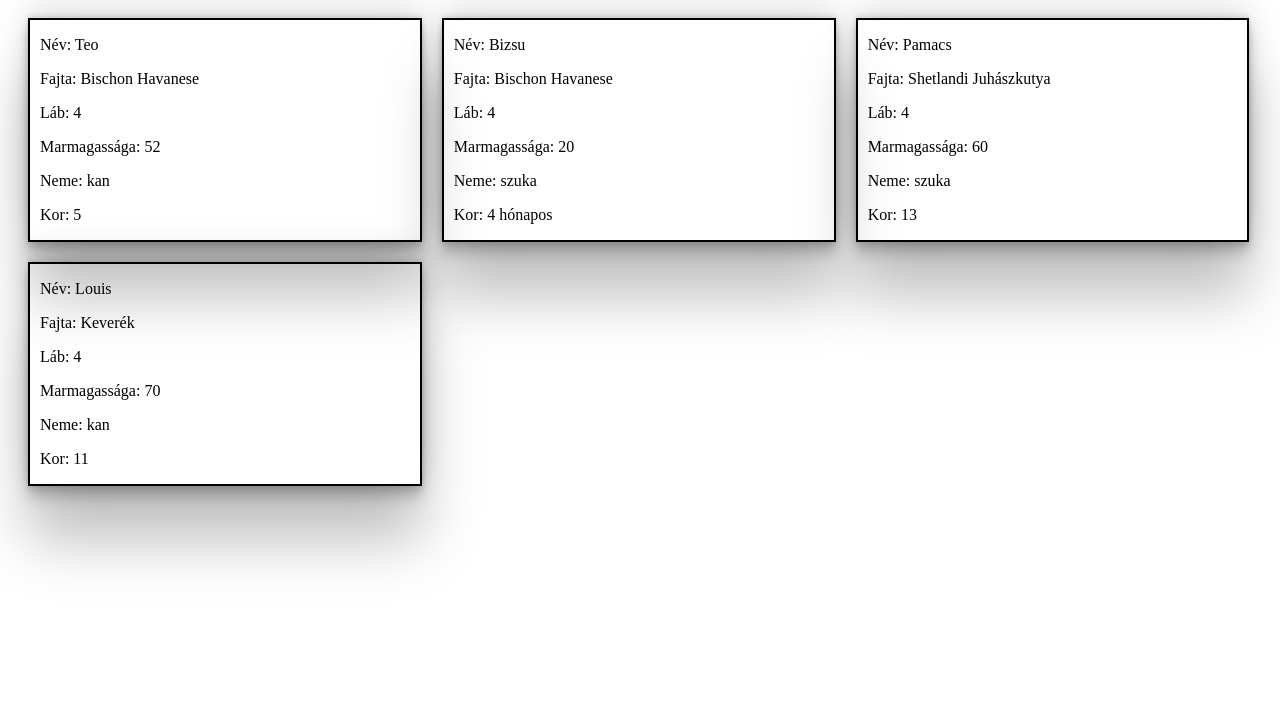
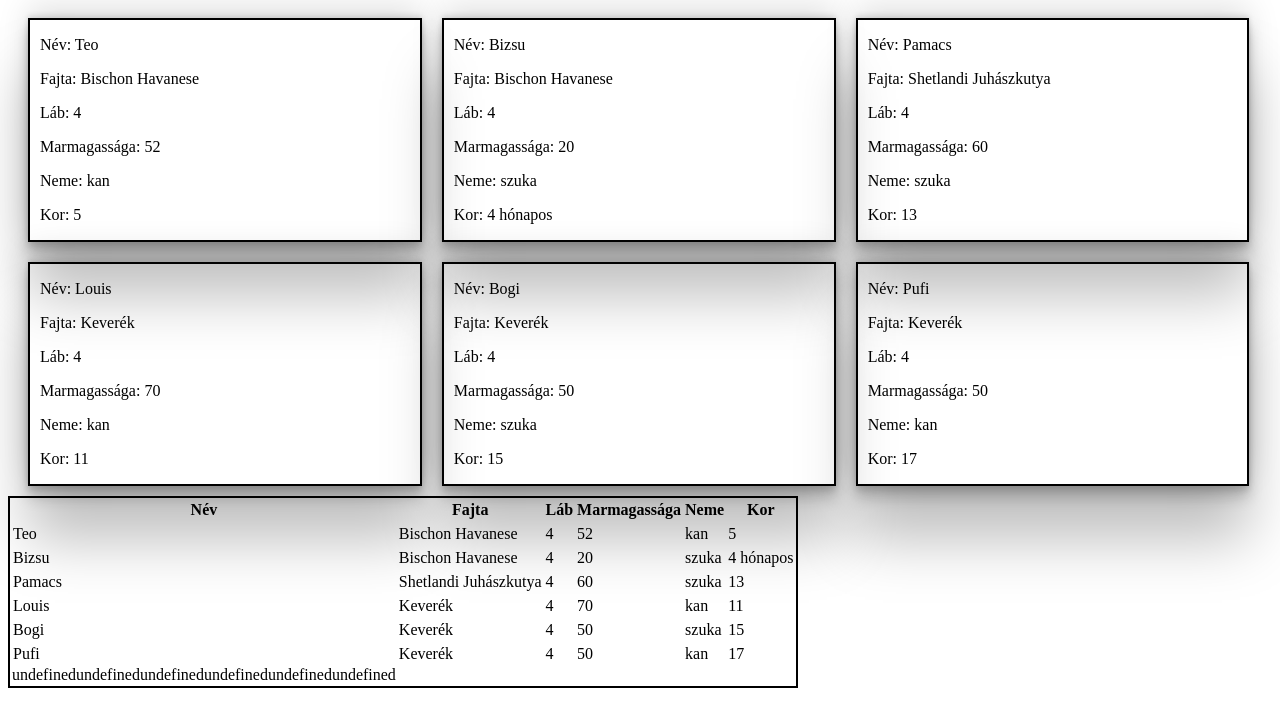
Before and after one commit to TAlexa1997/Dolgozatok, a plain HTML site: page objektumok.html in a window 1280 px wide. Drawn offline with Linux system fonts and the light colour scheme.

Commit message:
táblázat létrehozása

```diff
--- a/objektumok.css
+++ b/objektumok.css
@@ -16,3 +16,7 @@ div{
     padding-left: 10px;
     box-shadow: rgba(0, 0, 0, 0.25) 0px 54px 55px, rgba(0, 0, 0, 0.12) 0px -12px 30px, rgba(0, 0, 0, 0.12) 0px 4px 6px, rgba(0, 0, 0, 0.17) 0px 12px 13px, rgba(0, 0, 0, 0.09) 0px -3px 5px;
 }
+
+table{
+    border: 2px solid black;
+}
--- a/objektumok.html
+++ b/objektumok.html
@@ -11,5 +11,7 @@
 <body>
     <article>
     </article>
+    <table>
+    </table>
 </body>
 </html>
--- a/objektumok.js
+++ b/objektumok.js
@@ -32,6 +32,22 @@ const kutyaLista = [
     Neme: "kan",
     Kor: 11,
   },
+  {
+    Név: "Bogi",
+    Fajta: "Keverék",
+    Láb: 4,
+    Marmagassága: 50,
+    Neme: "szuka",
+    Kor: 15,
+  },
+  {
+    Név: "Pufi",
+    Fajta: "Keverék",
+    Láb: 4,
+    Marmagassága: 50,
+    Neme: "kan",
+    Kor: 17,
+  },
 ];
 
 /** function init() {
@@ -61,8 +77,9 @@ function init() {
   let txt = osszeallit();
   // itt helyezzük bele az article elembe
   ARTICLE[0].innerHTML = txt;
+  const TABLE = document.querySelectorAll("table");
   let txt2 = tabla();
-  ARTICLE[1].innerHTML = txt2;
+  TABLE[0].innerHTML = txt2;
 }
 
 function osszeallit() {
@@ -72,8 +89,8 @@ function osszeallit() {
     txt += `<div>`;
     for (const kulcs in kutyaLista[index]) {
       txt += ` <p>
-                        ${kulcs}: ${kutyaLista[index][kulcs]}
-                        </p>`;
+                ${kulcs}: ${kutyaLista[index][kulcs]}
+              </p>`;
     }
     txt += `</div>`;
   }
@@ -82,21 +99,19 @@ function osszeallit() {
 }
 
 function tabla() {
-  let txt2 = "";
+  let txt2 = "<table><thead>";
+  for (const kulcs in kutyaLista[0]) {
+    txt2 += ` <th>${kulcs}</th>`
+    }
+
   for (let index = 0; index < kutyaLista.length; index++) {
-    txt2 += `<table>`;
+    txt2 += `<tr>${kutyaLista[index].nev}</tr>`;
     for (const kulcs in kutyaLista[index]) {
-      txt2 += ` <tr>
-                            ${kulcs}}
-                            </tr>`;
-      for (const kulcs in kutyaLista[index]) {
-        txt2 += ` <td>
-                            ${kutyaLista[index][kulcs]}
-                            </td>`;
-      }
+      txt2 += `<td>${kutyaLista[index][kulcs]}</td>`
     }
-    txt2 += `</table>`;
   }
-  console.log(txt2);
+  txt2 += "</thead></table>";
+
+  console.table(txt2);
   return txt2;
 }
```
